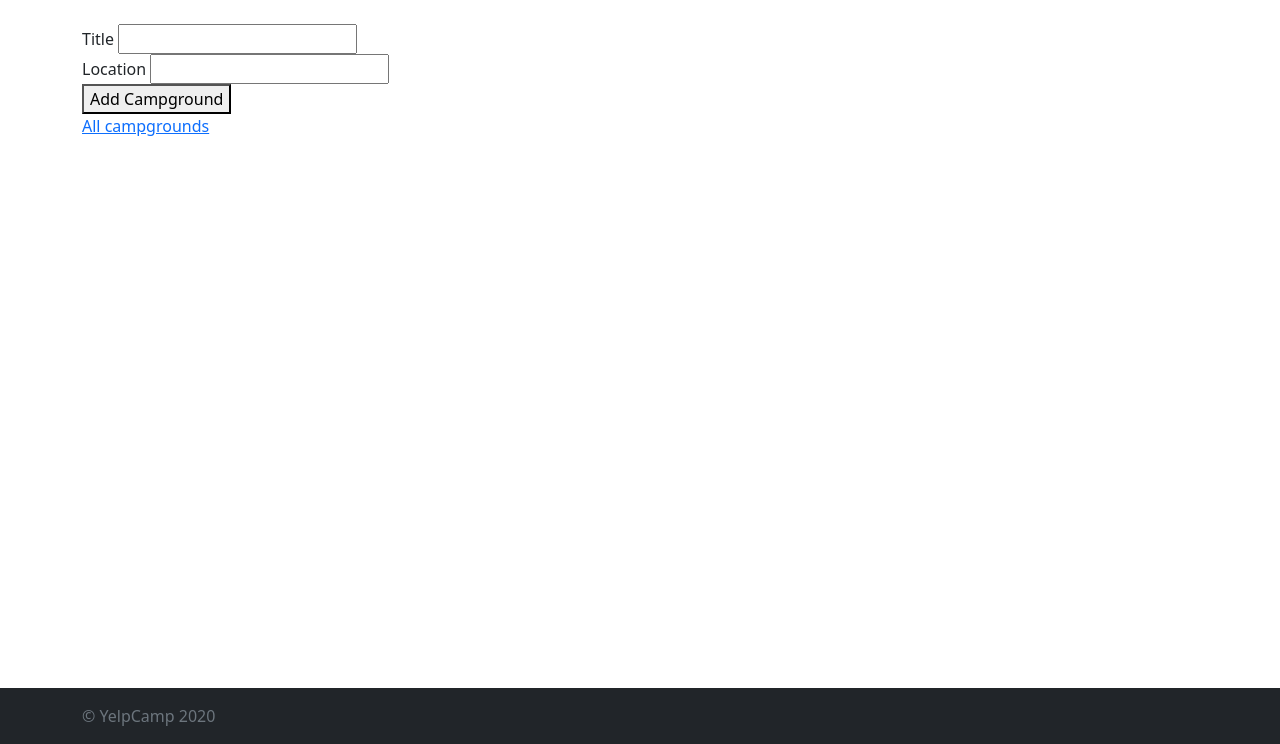
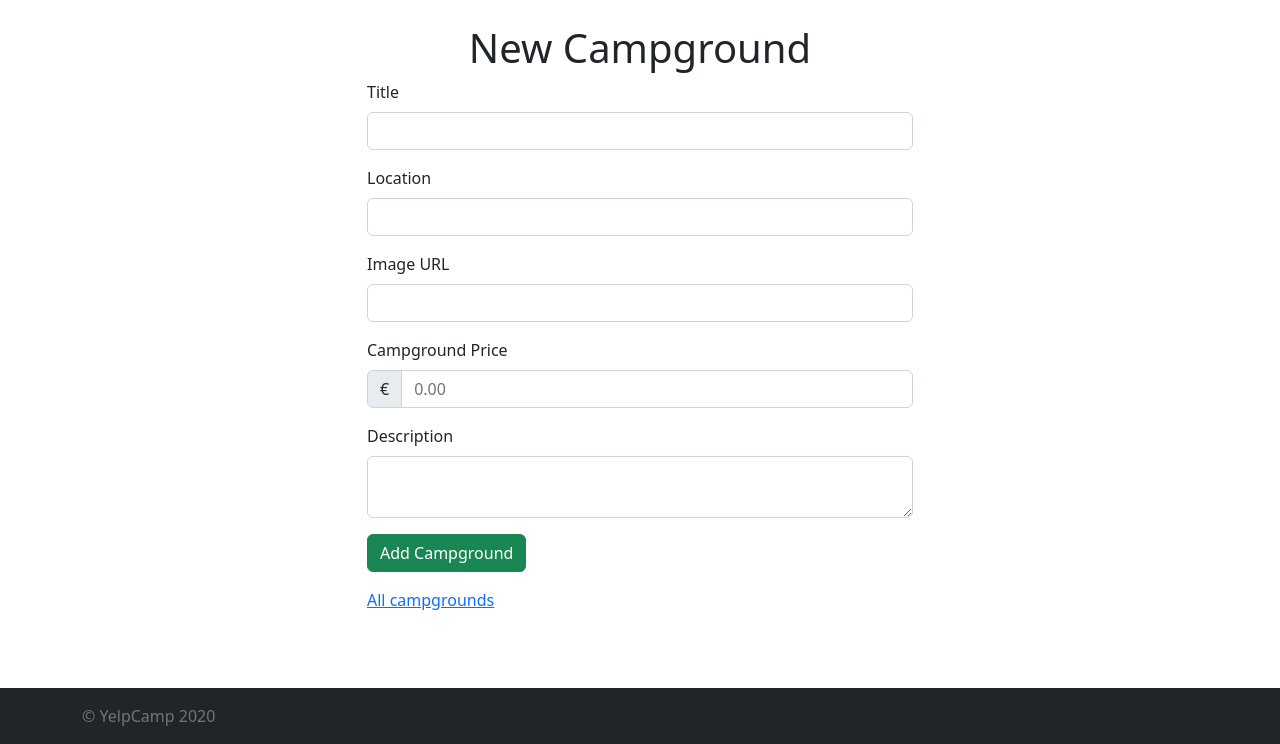
Before and after one commit to l1nkh/YelpCamp, a Node server app: page /campgrounds/new in a window 1280 px wide. Shown: the part 56-800 px from the top of the page. Run offline with Node 20, Linux system fonts and the light colour scheme; some libraries are stand-ins or nearby versions.

Commit message:
Add basic bootstrap styling
Styled Campground Index, The New from, Edit form and Show Page

```diff
--- a/views/campgrounds/new.ejs
+++ b/views/campgrounds/new.ejs
@@ -1,13 +1,37 @@
 <% layout("layouts/boilerplate") %>
-<form action="/campgrounds" method="POST">
-    <div>
-        <label for="title">Title</label>
-        <input type="text" id="title" name="campground[title]">
+<div class="row">
+    <h1 class="text-center">New Campground</h1>
+    <div class="col-6 offset-3">
+        <form action="/campgrounds" method="POST">
+            <div class="mb-3">
+                <label class="form-label" for="title">Title</label>
+                <input class="form-control" type="text" id="title" name="campground[title]">
+            </div>
+            <div class="mb-3">
+                <label class="form-label" for="location">Location</label>
+                <input class="form-control" type="text" id="location" name="campground[location]">
+            </div>
+            <div class="mb-3">
+                <label class="form-label" for="image">Image URL</label>
+                <input class="form-control" type="text" id="image" name="campground[image]">
+            </div>
+            <div class="mb-3">
+                <label class="form-label" for="price">Campground Price</label>
+                <div class="input-group">
+                    <span class="input-group-text" id="price-label">€</span>
+                    <input type="text" class="form-control" id="price"
+                        placeholder="0.00" aria-label="price"
+                        aria-describedby="price-label" name="campground[price]">
+                  </div>
+            </div>
+            <div class="mb-3">
+                <label class="form-label" for="description">Description</label>
+                <textarea class="form-control" type="text" id="description" name="campground[description]"></textarea>
+            </div>
+            <div class="mb-3">
+                <button class="btn btn-success">Add Campground</button>
+            </div>
+        </form>
+        <a href="/campgrounds">All campgrounds</a>
     </div>
-    <div>
-        <label for="location">Location</label>
-        <input type="text" id="location" name="campground[location]">
-    </div>
-    <button>Add Campground</button>
-</form>
-<a href="/campgrounds">All campgrounds</a>
+</div>
```
Also changed, not shown: views/campgrounds/edit.ejs (+35 -13 lines), views/campgrounds/show.ejs (+29 -18 lines).
